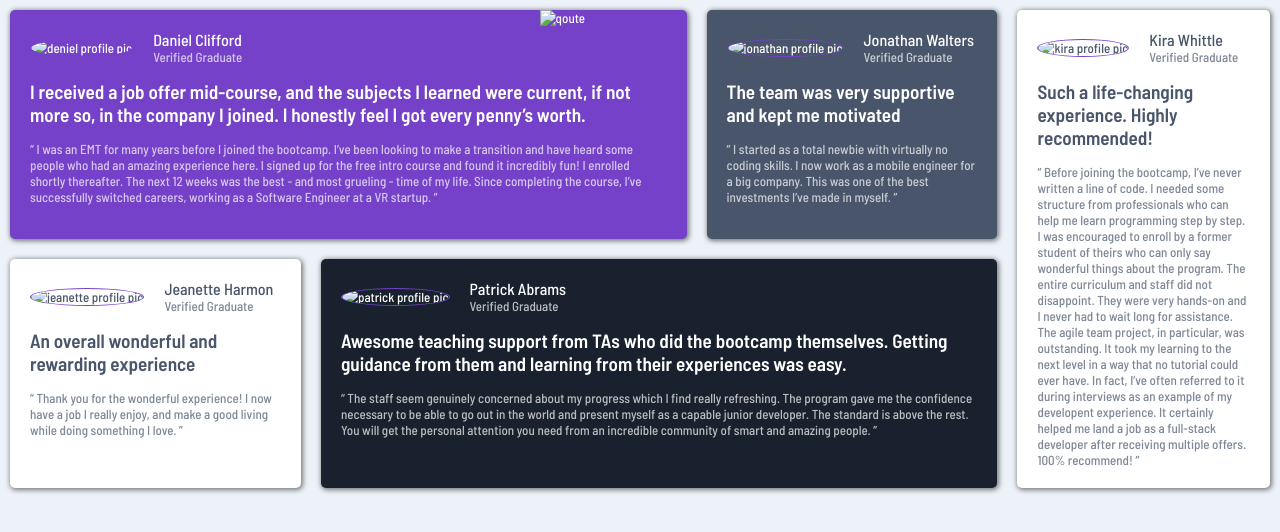
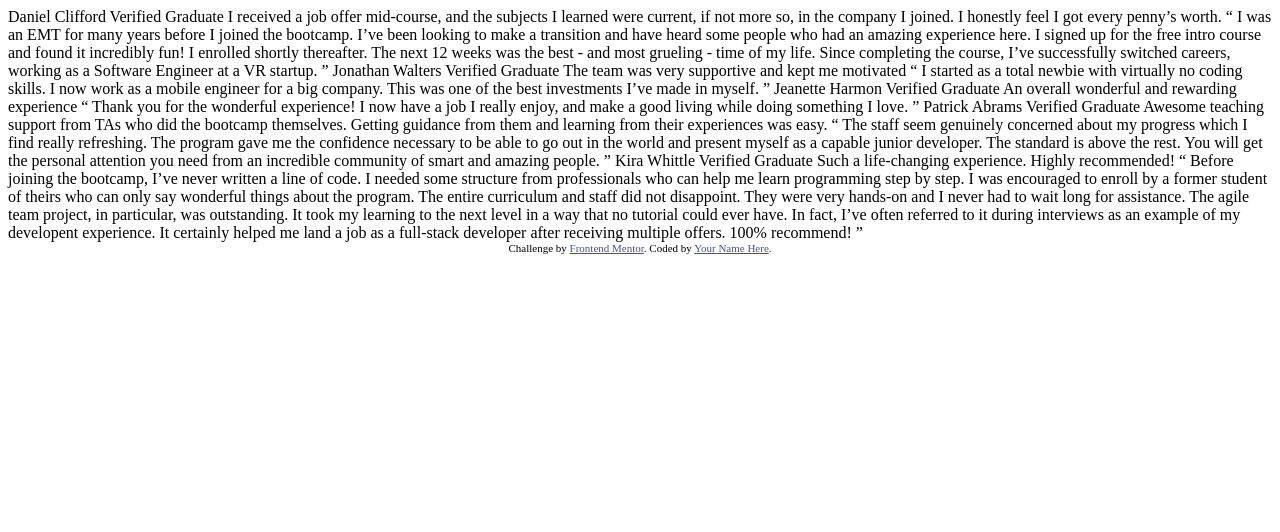
Before and after one commit to EmamHossainEmo/testimonial-grid-frontend-mentor-challenge-solution, a plain HTML site: page index.html in a window 1280 px wide. Drawn offline with Linux system fonts and the light colour scheme.

Commit message:
Stated the project from again

```diff
--- a/index.html
+++ b/index.html
@@ -1,109 +1,70 @@
 <!DOCTYPE html>
 <html lang="en">
   <head>
-    <meta charset="UTF-8">
-    <meta name="viewport" content="width=device-width, initial-scale=1.0"> <!-- displays site properly based on user's device -->
+    <meta charset="UTF-8" />
+    <meta name="viewport" content="width=device-width, initial-scale=1.0" />
+    <!-- displays site properly based on user's device -->
 
-    <link rel="icon" type="image/png" sizes="32x32" href="./images/favicon-32x32.png">
-    <link rel="stylesheet" href="style.css">
-    <link rel="preconnect" href="https://fonts.googleapis.com">
-    <link rel="preconnect" href="https://fonts.gstatic.com" crossorigin>
-    <link href="https://fonts.googleapis.com/css2?family=Barlow+Semi+Condensed:wght@500&display=swap" rel="stylesheet">
-    <link rel="preconnect" href="https://fonts.googleapis.com">
-    <link rel="preconnect" href="https://fonts.gstatic.com" crossorigin>
-    <link href="https://fonts.googleapis.com/css2?family=Barlow+Semi+Condensed:wght@600&display=swap" rel="stylesheet">
+    <link
+      rel="icon"
+      type="image/png"
+      sizes="32x32"
+      href="./images/favicon-32x32.png"
+    />
+
     <title>Frontend Mentor | [Challenge Name Here]</title>
 
     <!-- Feel free to remove these styles or customise in your own stylesheet 👍 -->
     <style>
-      .attribution { font-size: 11px; text-align: center; }
-      .attribution a { color: hsl(228, 45%, 44%); }
+      .attribution {
+        font-size: 11px;
+        text-align: center;
+      }
+      .attribution a {
+        color: hsl(228, 45%, 44%);
+      }
     </style>
   </head>
   <body>
-    <div id="initial-grid-container">
-      <div id="main-left">
-        <div id="main-left-top">
-          <div id="testimonial-1" class="grid-item">
-            <img id="quote" src="./images/bg-pattern-quotation.svg" alt="qoute">
-            <div class="header">
-              <img src="./images/image-daniel.jpg" alt="deniel profile pic">
-              <div class="testimonial-profile-info">
-                <p class="name">Daniel Clifford</p>
-                <p>Verified Graduate</p>
-              </div>
-            </div>
-            <h4 id="daniel-quote">I received a job offer mid-course, and the subjects I learned were current, if not more so,
-              in the company I joined. I honestly feel I got every penny’s worth.
-            </h4>
-            <p>“ I was an EMT for many years before I joined the bootcamp. I’ve been looking to make a
-              transition and have heard some people who had an amazing experience here. I signed up
-              for the free intro course and found it incredibly fun! I enrolled shortly thereafter.
-              The next 12 weeks was the best - and most grueling - time of my life. Since completing
-              the course, I’ve successfully switched careers, working as a Software Engineer at a VR startup. ”
-            </p>
-          </div>
-          <div id="testimonial-2" class="grid-item">
-            <div class="header">
-              <img src="./images/image-jonathan.jpg" alt="jonathan profile pic">
-              <div class="testimonial-profile-info">
-                <p class="name">Jonathan Walters</p>
-                <p>Verified Graduate</p>
-              </div>
-            </div>
-            <h4>The team was very supportive and kept me motivated</h4>
-            <p>“ I started as a total newbie with virtually no coding skills. I now work as a mobile engineer
-              for a big company. This was one of the best investments I’ve made in myself. ”</p>
-          </div>
-        </div>
-        <div id="main-left-bottom">
-          <div id="testimonial-3" class="grid-item">
-            <div class="header">
-              <img src="./images/image-jeanette.jpg" alt="jeanette profile pic">
-              <div class="testimonial-profile-info">
-                <p class="name">Jeanette Harmon</p>
-                <p>Verified Graduate</p>
-              </div>
-            </div>
-            <h4>An overall wonderful and rewarding experience</h4>
-            <p>“ Thank you for the wonderful experience! I now have a job I really enjoy, and make a good living
-              while doing something I love. ”</p>
-          </div>
-          <div id="testimonial-4" class="grid-item">
-            <div class="header">
-              <img src="./images/image-patrick.jpg" alt="patrick profile pic">
-              <div class="testimonial-profile-info">
-                <p class="name">Patrick Abrams</p>
-                <p>Verified Graduate</p>
-              </div>
-            </div>
-            <h4>Awesome teaching support from TAs who did the bootcamp themselves. Getting guidance from them and
-              learning from their experiences was easy.</h4>
-            <p>“ The staff seem genuinely concerned about my progress which I find really refreshing. The program
-              gave me the confidence necessary to be able to go out in the world and present myself as a capable
-              junior developer. The standard is above the rest. You will get the personal attention you need from
-              an incredible community of smart and amazing people. ”</p>
-          </div>
-        </div>
-      </div>
-      <div id="testimonial-5" class="grid-item">
-        <div class="header">
-          <img src="./images/image-kira.jpg" alt="kira profile pic">
-          <div class="testimonial-profile-info">
-            <p class="name">Kira Whittle</p>
-            <p>Verified Graduate</p>
-          </div>
-        </div>
-        <h4>Such a life-changing experience. Highly recommended!</h4>
-        <p>“ Before joining the bootcamp, I’ve never written a line of code. I needed some structure from
-          professionals who can help me learn programming step by step. I was encouraged to enroll by a former
-          student of theirs who can only say wonderful things about the program. The entire curriculum and staff
-          did not disappoint. They were very hands-on and I never had to wait long for assistance. The agile team
-          project, in particular, was outstanding. It took my learning to the next level in a way that no tutorial
-          could ever have. In fact, I’ve often referred to it during interviews as an example of my developent
-          experience. It certainly helped me land a job as a full-stack developer after receiving multiple offers.
-          100% recommend! ”</p>
-      </div>
+    Daniel Clifford Verified Graduate I received a job offer mid-course, and the
+    subjects I learned were current, if not more so, in the company I joined. I
+    honestly feel I got every penny’s worth. “ I was an EMT for many years
+    before I joined the bootcamp. I’ve been looking to make a transition and
+    have heard some people who had an amazing experience here. I signed up for
+    the free intro course and found it incredibly fun! I enrolled shortly
+    thereafter. The next 12 weeks was the best - and most grueling - time of my
+    life. Since completing the course, I’ve successfully switched careers,
+    working as a Software Engineer at a VR startup. ” Jonathan Walters Verified
+    Graduate The team was very supportive and kept me motivated “ I started as a
+    total newbie with virtually no coding skills. I now work as a mobile
+    engineer for a big company. This was one of the best investments I’ve made
+    in myself. ” Jeanette Harmon Verified Graduate An overall wonderful and
+    rewarding experience “ Thank you for the wonderful experience! I now have a
+    job I really enjoy, and make a good living while doing something I love. ”
+    Patrick Abrams Verified Graduate Awesome teaching support from TAs who did
+    the bootcamp themselves. Getting guidance from them and learning from their
+    experiences was easy. “ The staff seem genuinely concerned about my progress
+    which I find really refreshing. The program gave me the confidence necessary
+    to be able to go out in the world and present myself as a capable junior
+    developer. The standard is above the rest. You will get the personal
+    attention you need from an incredible community of smart and amazing people.
+    ” Kira Whittle Verified Graduate Such a life-changing experience. Highly
+    recommended! “ Before joining the bootcamp, I’ve never written a line of
+    code. I needed some structure from professionals who can help me learn
+    programming step by step. I was encouraged to enroll by a former student of
+    theirs who can only say wonderful things about the program. The entire
+    curriculum and staff did not disappoint. They were very hands-on and I never
+    had to wait long for assistance. The agile team project, in particular, was
+    outstanding. It took my learning to the next level in a way that no tutorial
+    could ever have. In fact, I’ve often referred to it during interviews as an
+    example of my developent experience. It certainly helped me land a job as a
+    full-stack developer after receiving multiple offers. 100% recommend! ”
+
+    <div class="attribution">
+      Challenge by
+      <a href="https://www.frontendmentor.io?ref=challenge" target="_blank"
+        >Frontend Mentor</a
+      >. Coded by <a href="#">Your Name Here</a>.
     </div>
   </body>
 </html>
--- a/style.css
+++ /dev/null
@@ -1,125 +0,0 @@
-* {
-    box-sizing: border-box;
-    margin: 0;
-    padding: 0;
-}
-
-body {
-    background-color: #ecf2f8;
-    font-family: 'Barlow Semi Condensed', sans-serif;
-}
-
-#initial-grid-container {
-    margin: 8% 5%;
-}
-
-.grid-item {
-    margin-top: 20px;
-    padding: 20px;
-    border-radius: 5px;
-    box-shadow: 1px 1px 5px 1px rgba(0,0,0,0.5);
-    font-size: 13px;
-}
-
-.grid-item h4 {
-    margin-bottom: 15px;
-    font-size: 1.2rem;
-    font-weight: 600;
-}
-
-.grid-item .name {
-    opacity: 100%;
-    font-size: 1rem;
-}
-
-.grid-item p {
-    opacity: 70%;
-}
-
-#testimonial-1 {
-    background-color:  rgb(117, 65, 200);
-    color: #ffffff;
-    position: relative;
-    z-index: 0;
-}
-
-#quote {
-    position: absolute;
-    right: 15%;
-    top: 0;
-    z-index: 1;
-}
-
-#daniel-quote {
-    position: relative;
-    z-index: 2;
-}
-
-#testimonial-2 {
-    background-color: rgb(72, 85, 106);
-    color: #ffffff
-}
-
-#testimonial-3, #testimonial-5 {
-    background-color: rgb(255, 255, 255);
-    color: #48556a;
-}
-
-#testimonial-4 {
-    background-color: rgb(25, 33, 46);
-    color: #ffffff;
-}
-
-.header {
-    display: flex;
-    align-items: center;
-    margin-bottom: 15px;
-    z-index: 2;
-    position: relative;
-}
-
-.header img {
-    border-radius: 50%;
-    margin-right: 20px;
-    border: 1px solid #7541c8;
-}
-
-@media (min-width: 576px) {
-    #initial-grid-container,
-    #main-left,
-    #main-left-top,
-    #main-left-bottom {
-        display: flex;
-    }
-
-
-    #initial-grid-container {
-        max-width: 1440px;
-        margin: 0 auto;
-    }
-
-    #main-left {
-        flex-basis: 80%;
-        flex-direction: column;
-    }
-
-    #testimonial-5 {
-        flex-basis: 20%;
-    }
-
-    .grid-item {
-        margin: 10px;
-    }
-
-    #main-left-top, #main-left-bottom {
-        flex-basis: 50%;
-    }
-
-    #testimonial-1, #testimonial-4 {
-        flex-basis: 70%;
-    }
-
-    #testimonial-2, #testimonial-3 {
-        flex-basis: 30%;
-    }
-}
```
Also changed, not shown: design/desktop-design.jpg (added), design/desktop-preview.jpg (added), design/mobile-design.jpg (added), images/bg-pattern-quotation.svg (added), images/favicon-32x32.png (added), images/image-daniel.jpg (added), images/image-jeanette.jpg (added), images/image-jonathan.jpg (added), images/image-kira.jpg (added), images/image-patrick.jpg (added), 4 other files.
